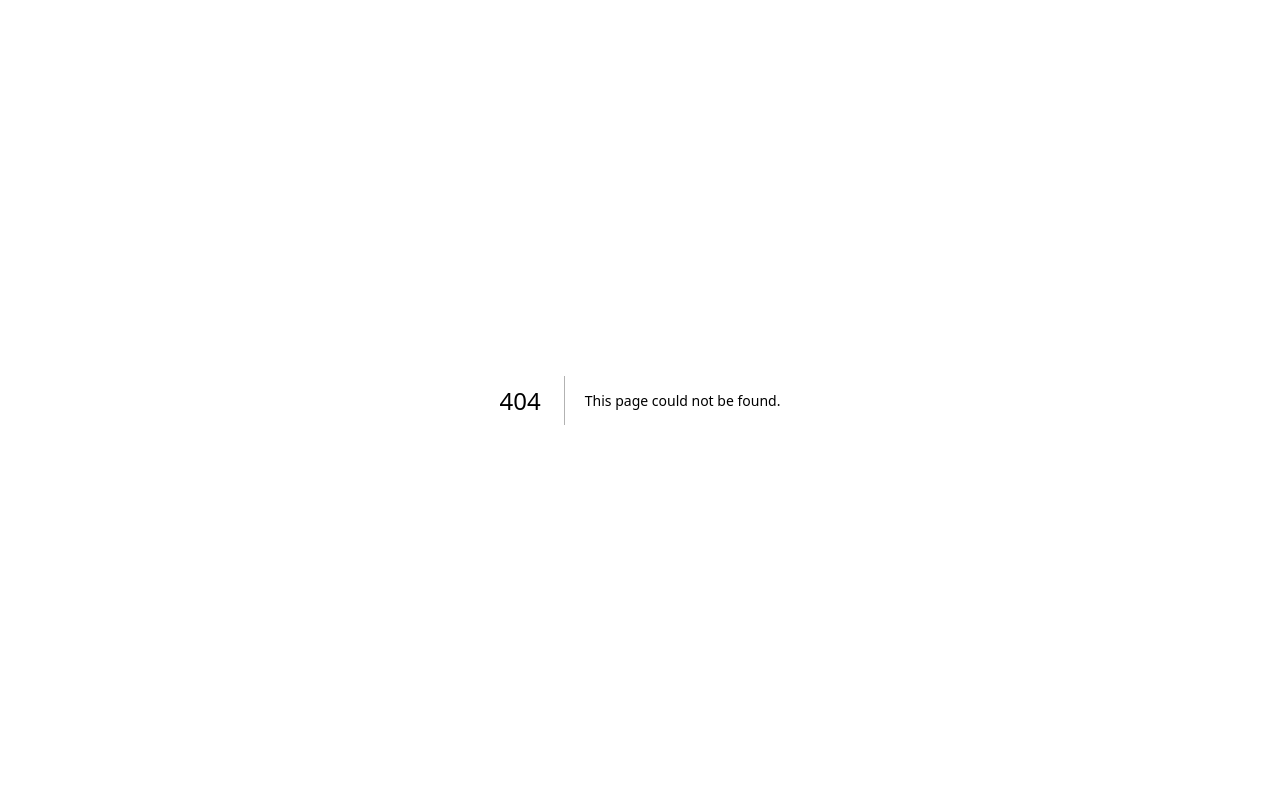
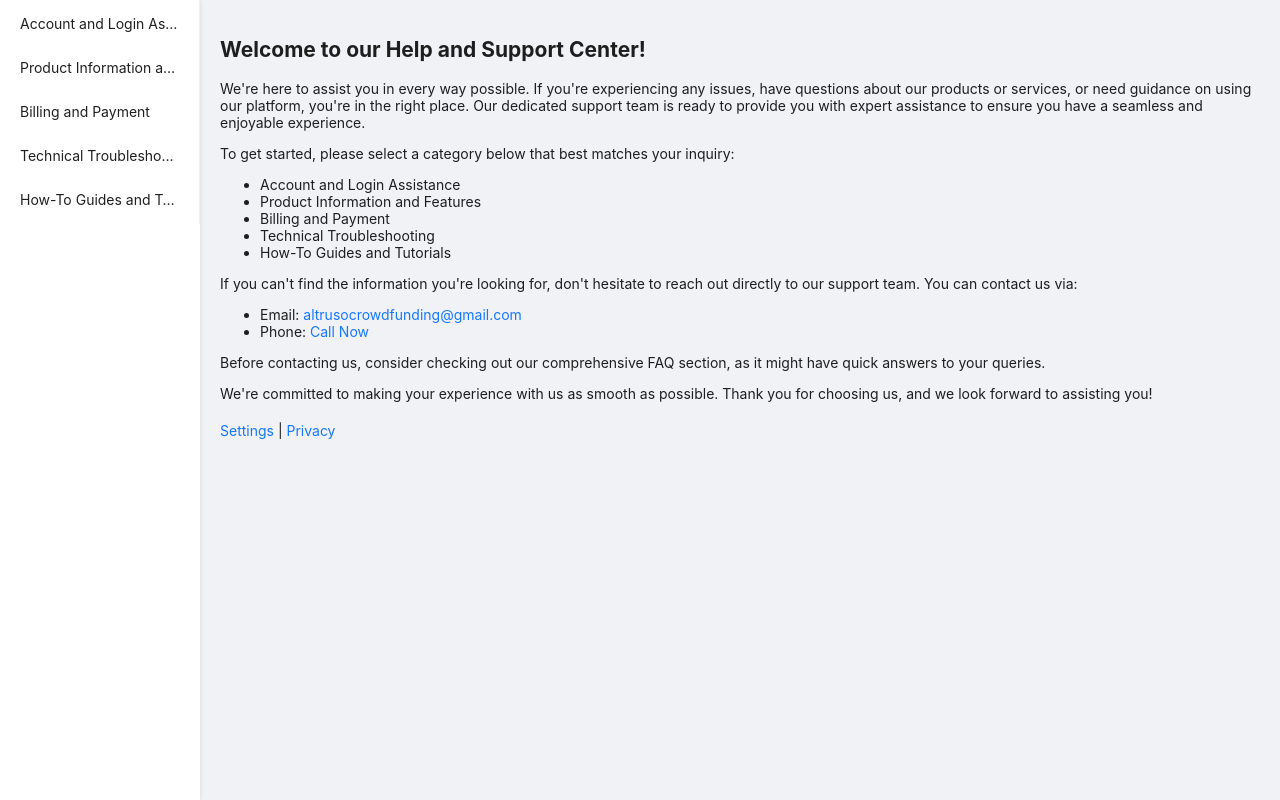
Before and after one commit to Pankajbist/Altruso, a Next.js app in the folder client/: page /helpSupport in a window 1280 px wide. Before the commit this address had no page. Built offline with nearby package versions, Linux system fonts and the light colour scheme.

Commit message:
help and support added

```diff
--- a/client/package.json
+++ b/client/package.json
@@ -27,8 +27,8 @@
     "jsonwebtoken": "^9.0.1",
     "next": "13.4.9",
     "postcss": "8.4.26",
-    "react": "18.2.0",
-    "react-dom": "18.2.0",
+    "react": "^18.2.0",
+    "react-dom": "^18.2.0",
     "react-icons": "^4.10.1",
     "react-redux": "^8.1.2",
     "react-router-dom": "^6.14.2",
--- a/client/src/pages/_app.js
+++ b/client/src/pages/_app.js
@@ -1,4 +1,5 @@
 import '@/styles/globals.css'
+
 import { Provider } from 'react-redux'
 import {persistor,store} from '../redux/store/index'
 import { PersistGate } from 'redux-persist/integration/react'
--- a/client/src/pages/donate/index.js
+++ b/client/src/pages/donate/index.js
@@ -10,6 +10,7 @@ function Donate() {
     const whatsappLink = `https://wa.me/?text=${encodedMessage}`;
     window.open(whatsappLink);
   };
+
 
   return (
     <>
--- /dev/null
+++ b/client/src/pages/helpSupport/index.js
@@ -0,0 +1,74 @@
+import React from 'react';
+import { Layout, Menu } from 'antd';
+
+const { Content, Sider } = Layout;
+
+const HelpAndSupportPage = () => {
+  return (
+    <Layout style={{ minHeight: '100vh' }}>
+      <Sider
+        width={200}
+        style={{
+          background: '#fff',
+          boxShadow: '0 0 5px rgba(0, 0, 0, 0.1)',
+        }}
+      >
+        <Menu mode="vertical">
+          <Menu.Item key="account">Account and Login Assistance</Menu.Item>
+          <Menu.Item key="product">Product Information and Features</Menu.Item>
+          <Menu.Item key="billing">Billing and Payment</Menu.Item>
+          <Menu.Item key="troubleshooting">Technical Troubleshooting</Menu.Item>
+          <Menu.Item key="howTo">How-To Guides and Tutorials</Menu.Item>
+        </Menu>
+      </Sider>
+      <Layout>
+        <Content style={{ padding: '20px', backgroundColor: '#f0f2f5' }}>
+          <h2>Welcome to our Help and Support Center!</h2>
+          <p>
+            We're here to assist you in every way possible. If you're
+            experiencing any issues, have questions about our products or
+            services, or need guidance on using our platform, you're in the
+            right place. Our dedicated support team is ready to provide you
+            with expert assistance to ensure you have a seamless and enjoyable
+            experience.
+          </p>
+          <p>
+            To get started, please select a category below that best matches
+            your inquiry:
+          </p>
+          <ul>
+            <li>Account and Login Assistance</li>
+            <li>Product Information and Features</li>
+            <li>Billing and Payment</li>
+            <li>Technical Troubleshooting</li>
+            <li>How-To Guides and Tutorials</li>
+          </ul>
+          <p>
+            If you can't find the information you're looking for, don't hesitate
+            to reach out directly to our support team. You can contact us via:
+          </p>
+          <ul>
+
+            <li>Email: <a href="mailto:altrusocrowdfunding@gmail.com">altrusocrowdfunding@gmail.com</a></li>
+            <li>Phone: <a href="tel:01524684">Call Now</a></li>
+          </ul>
+          <p>
+            Before contacting us, consider checking out our comprehensive FAQ
+            section, as it might have quick answers to your queries.
+          </p>
+          <p>
+            We're committed to making your experience with us as smooth as
+            possible. Thank you for choosing us, and we look forward to
+            assisting you!
+          </p>
+          <div style={{ marginTop: '20px' }}>
+            <a href="/settings">Settings</a> |{' '}
+            <a href="/settings">Privacy</a>
+          </div>
+        </Content>
+      </Layout>
+    </Layout>
+  );
+};
+
+export default HelpAndSupportPage;
--- a/client/src/styles/globals.css
+++ b/client/src/styles/globals.css
@@ -131,48 +131,6 @@ ul.nav-menus{
   font-size: 50px;
   margin-top: 80px;
   }
-  button{
-    width: 200px;
-    padding: 15px 0;
-    text-align: center;
-    margin: 20px 10px;
-    border-radius: 25px;
-    font-weight: bold;
-    border: 2px solid aqua;
-    background: transparent;
-    color:#f7f7f7;
-    cursor:pointer;
-    position:relative;
-    overflow:hidden;
-
-}
-span{
-  background:aqua;
-  height:100%;
-  width:0;
-  border-radius:25px;
-  position:absolute;
-  left:0;
-  bottom:0;
-  z-index:-1;
-  transition:0.5s;
-
-}
-button:hover span{
-  width: 100%;
-
-}
-button:hover{
-  border:none;
-}
-
-.app--login{
-  max-width: 100px;
-  margin:0 auto;
-}
-.app--login input + div{
-  color:red;
-}
 
 
 .button1{
@@ -190,25 +148,7 @@ button:hover{
   overflow:hidden;
 
 }
-span{
-background:aqua;
-height:100%;
-width:0;
-border-radius:25px;
-position:absolute;
-left:0;
-bottom:0;
-z-index:-1;
-transition:0.5s;
 
-}
-button:hover span{
-width: 100%;
-
-}
-button:hover{
-border:none;
-}
 
 /* In your CSS file */
 .button1 {
@@ -216,6 +156,9 @@ border:none;
   position: relative;
   overflow: hidden;
   padding: 12px 30px;
+  border-radius: 25px;
+  border: 2px solid aqua;
+  background: transparent;
   background-color: none; /* Default button color */
   color: #f7f7f7; /* Text color */
   text-decoration: none;
@@ -230,6 +173,7 @@ border:none;
   display: block;
   position: relative;
   z-index: -1;
+  border-radius:25px;
   transition: 1s;
 }
 
```
Also changed, not shown: client/src/components/header.js (+6 -5 lines), client/src/pages/index.js (+6 -5 lines), client/src/pages/settings/index.js (+164 -29 lines), 1 other file (tests, documents, lock files or other folders).
